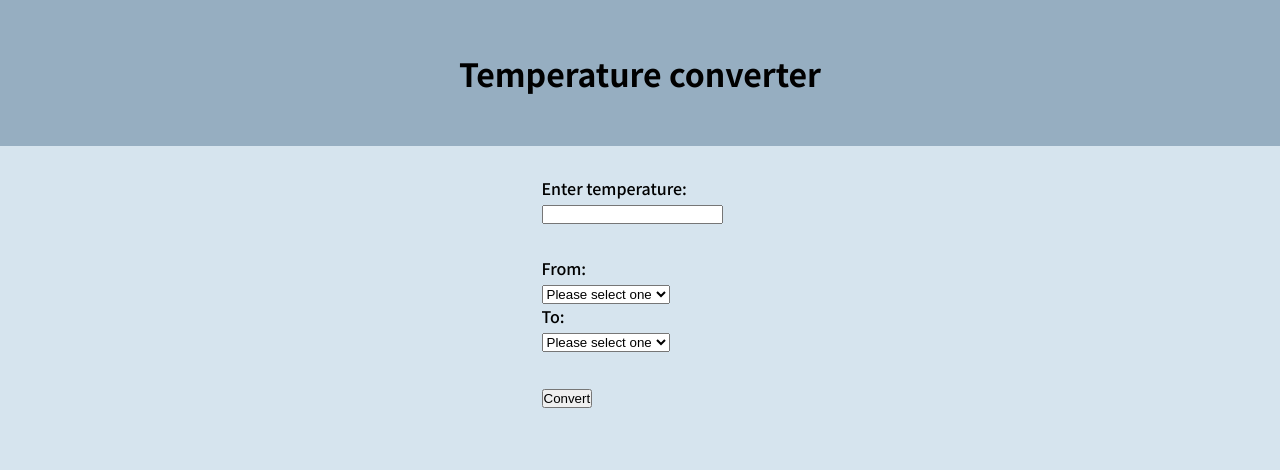
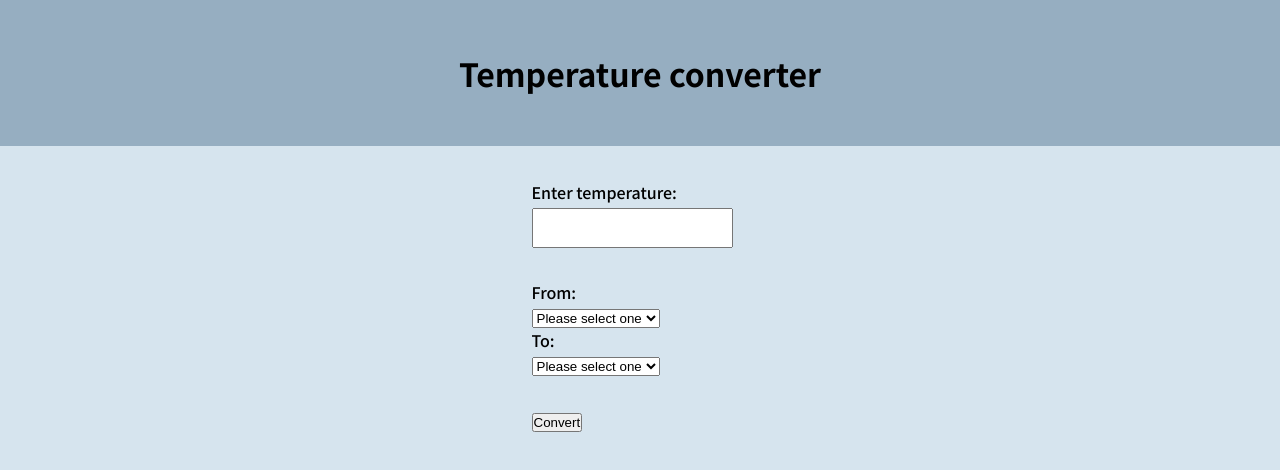
Before and after one commit to AnaScuturici/temperature-converter, a Vue app: page / in a window 1280 px wide. Shown: the top 470 px of the page. Built offline with nearby package versions, Linux system fonts and the light colour scheme.

Commit message:
add style for input component

```diff
--- a/src/components/Input.vue
+++ b/src/components/Input.vue
@@ -1,5 +1,5 @@
 <template>
-    <div>
+    <div class="input-div">
         <p>Enter {{title}}:</p>
         <input type="number" :value="temperature" @input="$emit('update:temperature', $event.target.value)">
     </div>
@@ -19,5 +19,16 @@ export default {
 }
 </script>
 
-<style>
+<style scoped>
+.input-div {
+    line-height: 2;
+}
+
+input {
+    width: 100%;
+    height: 40px;
+    padding-left: 20px;
+    border-color: 1px solid #5f84a2;
+    cursor: pointer;
+}
 </style>
```
